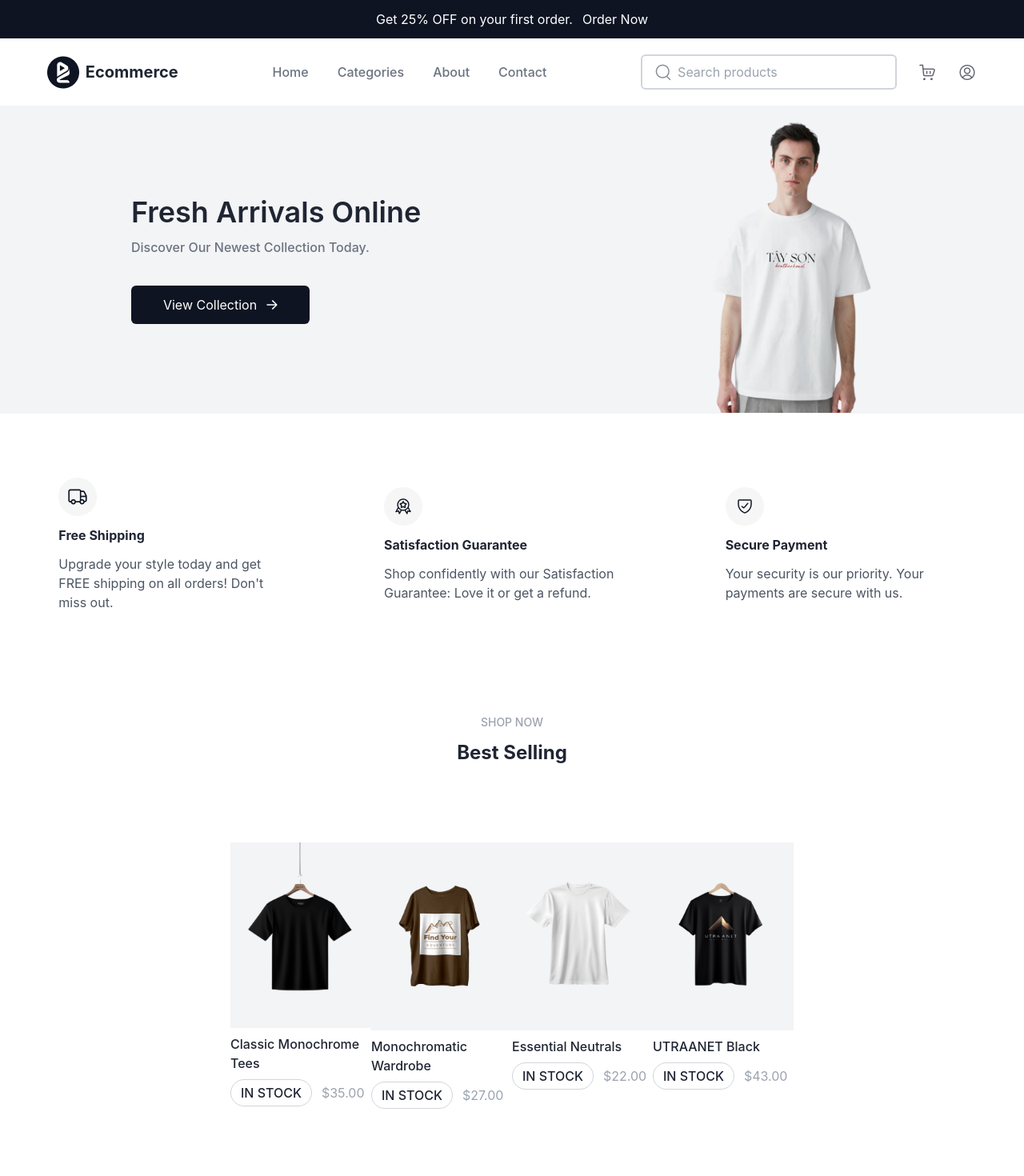
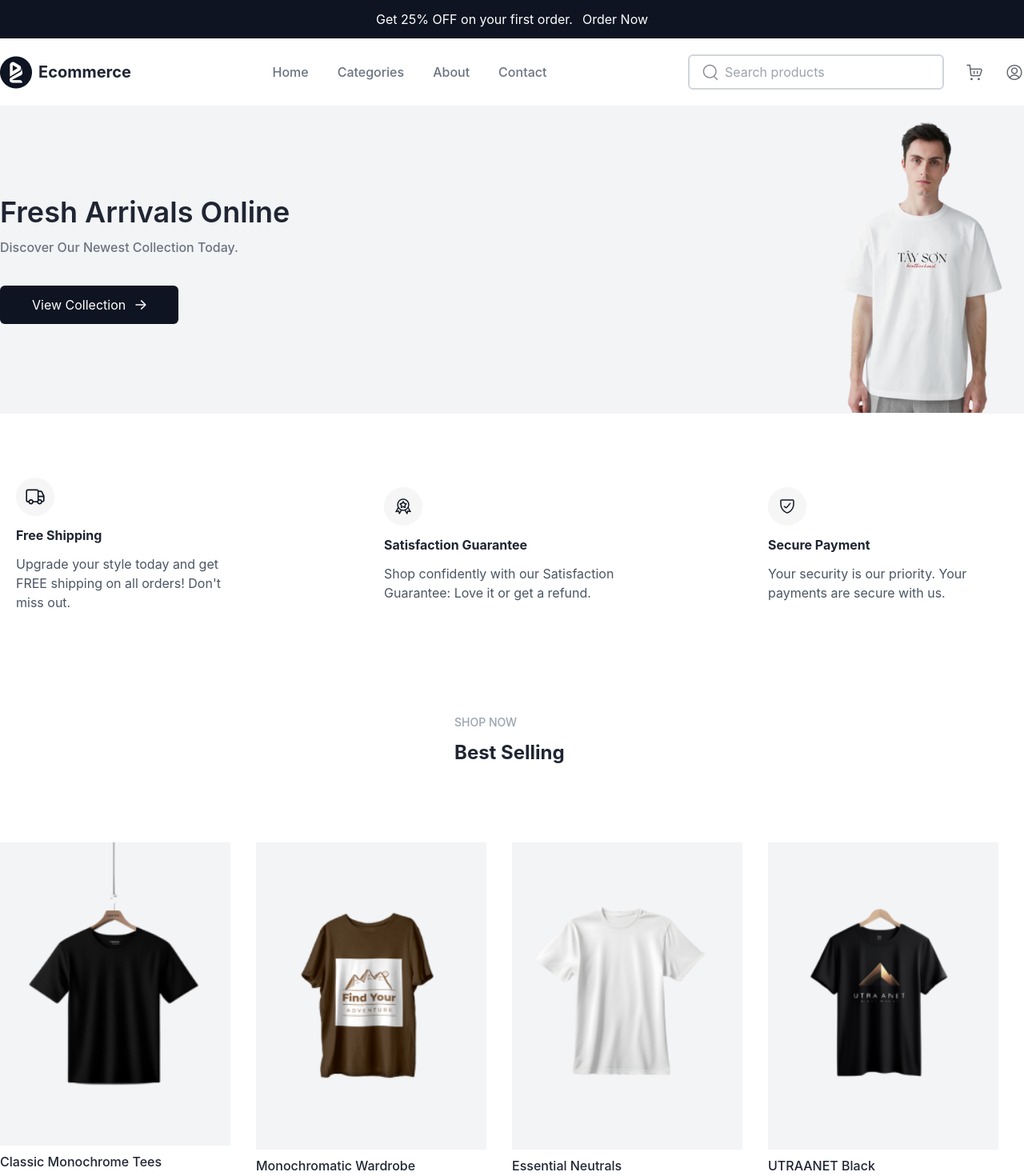
Before and after one commit to Gkapanadze1/Final-Project, a React (Create React App) app: page / in a window 1280 px wide. Shown: the top 1470 px of the page at 80% size. Before the commit the page ends 1386 px from the top, so only its background shows below. Built offline with nearby package versions, Linux system fonts and the light colour scheme.

Commit message:
Small Changes In Sizing

```diff
--- a/src/components/BestSeller.tsx
+++ b/src/components/BestSeller.tsx
@@ -4,16 +4,16 @@ const BestSeller = () => {
 
     return(
 
-        <section className="mt-32">
+        <section className="mt-32 max-w-7xl m-auto">
 
-            <div className="flex flex-col items-center gap-3">
+            <div className="flex flex-col items-start gap-3 max-w-36 m-auto">
 
                 <span className="text-gray-400 font-medium text-sm">SHOP NOW</span>
                 <h2 className="font-bold text-2xl text-secondary">Best Selling</h2>
 
             </div>
 
-            <div className="grid grid-cols-4 justify-around px-72 mt-24">
+            <div className="grid grid-cols-4 justify-between mt-24">
 
                 <div className="flex flex-col gap-2 items-start">
 
--- a/src/components/FreshArrivals.tsx
+++ b/src/components/FreshArrivals.tsx
@@ -6,8 +6,9 @@ const FreshArrivals = () => {
     return(
         <section>
 
-            <div className="flex items-center justify-around max-h-100 bg-gray-100">
+            <div className="bg-gray-100">
 
+                <div className="flex items-center justify-between max-h-100 max-w-7xl m-auto">
                     <div>
                         <div className="flex flex-col gap-3">
                             <h2 className="text-4xl font-semibold text-secondary">Fresh Arrivals Online</h2>
@@ -18,10 +19,11 @@ const FreshArrivals = () => {
                     </div>
 
                     <img src="/images/Hero_Image.png" alt="HeroImage" className="object-scale-down h-96" />
+                </div>
 
             </div>
 
-            <div className="flex items-center justify-around mt-20">
+            <div className="flex items-center justify-between mt-20 max-w-7xl m-auto">
 
                 <div className="flex flex-col max-w-80 gap-3 px-5">
 
--- a/src/components/Header.tsx
+++ b/src/components/Header.tsx
@@ -3,7 +3,7 @@ import React from "react";
 const Header = () => {
 
     return(
-        <header className="flex items-center justify-around py-5">
+        <header className="flex items-center justify-between py-5 max-w-7xl m-auto">
             <div className="flex items-center gap-2 font-semibold text-xl">
               <a href="/"><img src="/images/Logomark.png" alt="logo"/></a>
               <h2 className="font-bold text-secondary">Ecommerce</h2>
```
Lines whose indentation alone changed are shown as unchanged.
